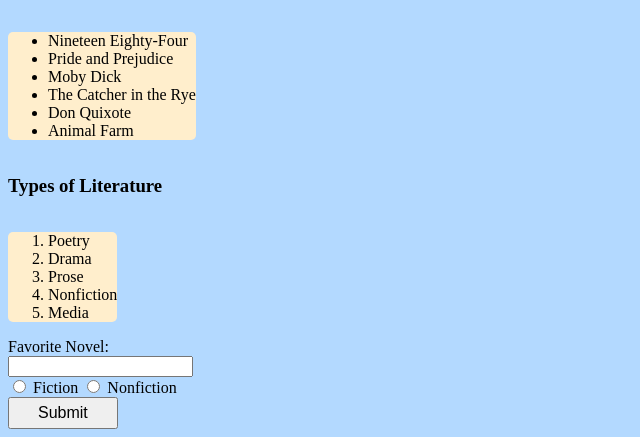
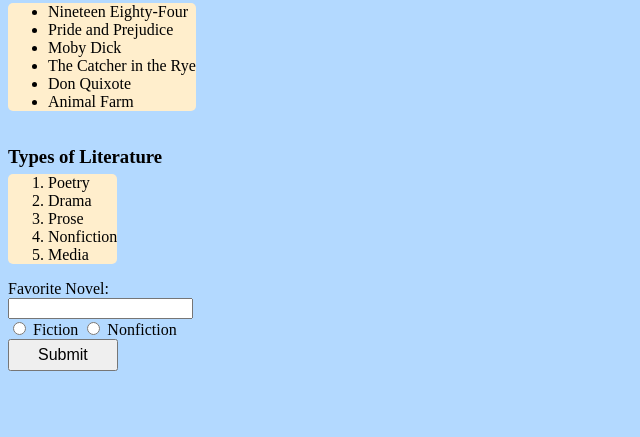
Before and after one commit to wstoddard89/1-HTML, a plain HTML site: page index.html in a window 1280 px wide. Shown: the part 939-1376 px from the top of the page, without its empty margins (0-640 px from the left). After the commit the page ends 1318 px from the top, so only its background shows below. Drawn offline with Linux system fonts and the light colour scheme.

Commit message:
finish html and css

```diff
--- a/styles.css
+++ b/styles.css
@@ -20,7 +20,10 @@ h1 {
   color: red;
   text-align: center;
   font-size: 48px;
+}
 
+h3{
+  margin-bottom: -10px;
 }
 
 button {
```
Also changed, not shown: index.html (+0 -5 lines).
